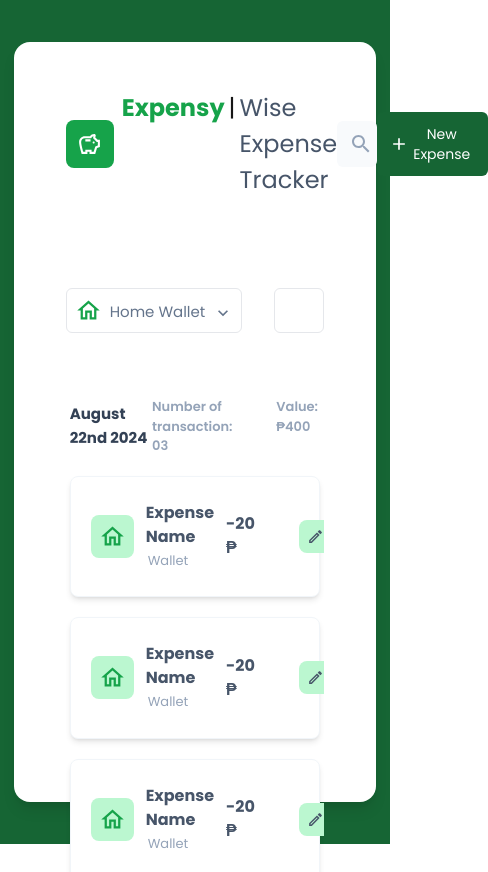
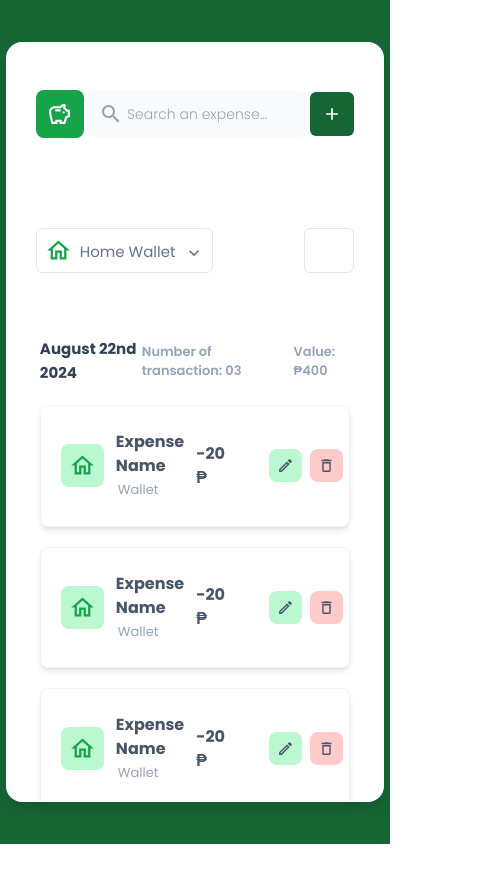
Before and after one commit to micah3252625/expensy, a Next.js app: page / in a window 390 px wide. Shown: the whole page, 488 px wide, since content can reach past the window. After the commit the page ends 844 px from the top, so only its background shows below. Built offline with nearby package versions, Linux system fonts and the light colour scheme.

Commit message:
Made some components of the UI responsivee

```diff
--- a/src/app/Components/MainPage/HeaderComponents/Button.tsx
+++ b/src/app/Components/MainPage/HeaderComponents/Button.tsx
@@ -2,9 +2,9 @@
 
 const Button = () => {
     return (
-        <button className="bg-green-800 gap-1 p-[12px] flex text-sm rounded-md text-white items-center justify-center pr-[18px] hover:bg-green-900">
+        <button className="bg-green-800 gap-1 p-[12px] flex text-sm rounded-md text-white items-center justify-center pr-[18px] max-sm:pr-3 hover:bg-green-900">
             <AddOutlined sx={{fontSize: "20px"}} />
-            <span>New Expense</span>
+            <span className="max-sm:hidden">New Expense</span>
         </button>
     );
 };
--- a/src/app/Components/MainPage/HeaderComponents/LogoSection.tsx
+++ b/src/app/Components/MainPage/HeaderComponents/LogoSection.tsx
@@ -12,10 +12,10 @@
                 </div>
             </div>
             {/*App Name*/}
-            <div className="flex gap-1 text-[24px]">
+            <div className="flex gap-1 text-[24px] max-sm:hidden">
                 <span className={`font-bold text-green-600`}>Expensy</span>
                 |
-                <span className="text-slate-600">Wise Expense Tracker</span>
+                {/* <span className="text-slate-600">Wise Expense Tracker</span> */}
             </div>
         </div>
     );
--- a/src/app/Components/MainPage/HeaderComponents/SearchBar.tsx
+++ b/src/app/Components/MainPage/HeaderComponents/SearchBar.tsx
@@ -2,7 +2,7 @@
 
 const SearchBar = () => {
     return (
-        <div className={`h-[46px] bg-slate-50 flex items-center text-sm rounded-md pl-3 gap-1 w-[300px]`}>
+        <div className={`h-[46px] bg-slate-50 flex items-center text-sm rounded-md pl-3 gap-1 w-[300px] max-sm:w-[220px]`}>
             <div>
                 <SearchOutlinedIcon className="text-slate-400"/>
             </div>
--- a/src/app/page.tsx
+++ b/src/app/page.tsx
@@ -5,7 +5,7 @@
 const Home = () => {
     return (
         <div className="poppins w-full h-screen flex justify-center items-center bg-green-800">
-            <div className="w-[59%] relative max-lg:w-[93%] h-[760px] bg-white shadow-lg rounded-2xl p-12 px-[52px]">
+            <div className="w-[59%] relative max-lg:w-[97%] h-[760px] bg-white shadow-lg rounded-2xl p-12 px-[52px] max-sm:px-[30px]">
                 <Header />
                 <SubHeader />
                 <AllExpenses />
```
